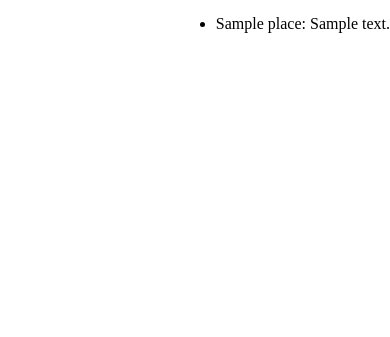
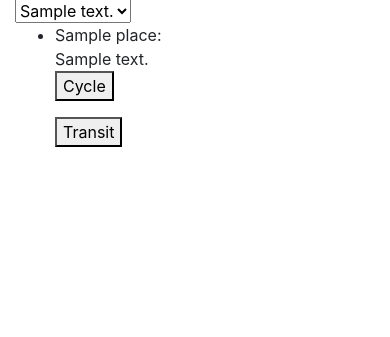
Before and after one commit to mbalasz/FlatCommute, a Django app: page /commute/ in a window 390 px wide. Shown: the part 507-844 px from the top of the page. Run offline with Django 3.2, Linux system fonts and the light colour scheme; tables that the repository leaves empty hold one stand-in row (values such as "Sample post"); some libraries are stand-ins or nearby versions.

Commit message:
Start showing duration time for each place.

```diff
--- a/commute/static/commute/js/map.js
+++ b/commute/static/commute/js/map.js
@@ -1,3 +1,6 @@
+var CYCLE_TRAVEL_MODE = "BICYCLING";
+var TRANSIT_TRAVEL_MODE = "TRANSIT";
+
 var map;
 var currentFlatMarker;
 var markers = [];
@@ -38,30 +41,74 @@ function initMap() {
   });
 }
 
-function showRouteToPlace(placeAddress) {
+function showCyclingRouteToPlace(placeAddress, placeId) {
   if (placeAddress != null) {
-    calculateAndDisplayRoute(getSelectedFlatAddress(), placeAddress);
+    calculateRoute(getSelectedFlatAddress(), placeAddress, CYCLE_TRAVEL_MODE).then(function(directionResult) {
+      directionsDisplay.setDirections(directionResult);
+    });
   }
 }
 
-function calculateAndDisplayRoute(origin, destination) {
+function showTransitRouteToPlace(placeAddress, placeId) {
+  if (placeAddress != null) {
+    calculateRoute(getSelectedFlatAddress(), placeAddress, TRANSIT_TRAVEL_MODE).then(function(directionResult) {
+      directionsDisplay.setDirections(directionResult);
+    });
+  }
+}
+
+function calculateRoute(origin, destination, travelMode) {
+  return new Promise(function(resolve, reject) {
     directionsService.route({
       origin: origin,
       destination: destination,
-    travelMode: "TRANSIT",
+      travelMode: travelMode,
+      transitOptions: {
+        departureTime: new Date('July 30, 2018 13:24:00')
+      },
     }, function(response, status) {
       if (status === 'OK') {
-      directionsDisplay.setDirections(response);
-      showRouteStats(response);
+        resolve(response);
       } else {
-      window.alert('Directions request failed due to ' + status);
+        reject('Directions request failed due to ' + status)
       }
+    });
   });
 }
 
-function showRouteStats(directionResult) {
-  var leg = directionResult.routes[0].legs[0];
-  document.getElementById('stats').innerHTML = leg.duration.text;
+function showRouteStats(directionResult, elementId) {
+  document.getElementById(elementId).innerHTML = leg.duration.text;
+}
+
+function getAddressByPlaceId(placeId) {
+  for (var i = 0; i < places.length; ++i) {
+    if (places[i].id == placeId) {
+      return places[i].address;
+    }
+  }
+  return null;
+}
+
+function updateRouteStats() {
+  for (var i = 0; i < places.length; ++i) {
+    var placeId = places[i].id;
+    var placeEl = document.getElementById(placeId);
+    var address = getAddressByPlaceId(placeId);
+    (function(placeEl) {
+      calculateRoute(getSelectedFlatAddress(), address, CYCLE_TRAVEL_MODE).then(function(directionsResult) {
+        var leg = directionsResult.routes[0].legs[0];
+        placeEl.querySelector("#cycle-time").innerHTML = leg.duration.text;
+      }, function(err) {
+        console.log(err);
+      });
+      calculateRoute(getSelectedFlatAddress(), address, TRANSIT_TRAVEL_MODE).then(function(directionsResult) {
+        var leg = directionsResult.routes[0].legs[0];
+        placeEl.querySelector("#transit-time").innerHTML = leg.duration.text;
+      }, function(err) {
+        console.log(err);
+      });
+    })(placeEl);
+  }
 }
 
 function addInfoWindow(marker, content) {
@@ -164,6 +211,7 @@ function updateFlatMarker() {
   removeMarker(currentFlatMarker);
   resetMap();
   showSelectedFlat();
+  updateRouteStats();
 }
 
 function getFlatMarkerImage() {
--- a/commute/templates/commute/index.html
+++ b/commute/templates/commute/index.html
@@ -17,6 +17,10 @@
         padding: 0;
       }
     </style>
+    <link rel="stylesheet"
+          href="https://maxcdn.bootstrapcdn.com/bootstrap/4.0.0/css/bootstrap.min.css"
+          integrity="sha384-Gn5384xqQ1aoWXA+058RXPxPg6fy4IWvTNh0E263XmFcJlSAwiGgFAW/dAiS6JXm"
+          crossorigin="anonymous">
 </head>
 
 <script>
@@ -40,7 +44,10 @@
 </script>
 <body>
 
-    <div id="map" style="float: left;"></div>
+        <div id="map"></div>
+    <div class="container">
+      <div class="row">
+        <div class="col-4">
             <div id="flat" >
                 <select id="current-flat" onchange="updateFlatMarker();">
                     {% for flat in flats %}
@@ -48,18 +55,37 @@
                     {% endfor %}
                 </select>
             </div>
-    <div id="stats"></div>
-    <div style="float: right;">
+        </div>
+        <div class="col-lg">
+            <div>
                 <ul>
                 {% for place in places %}
                     <li>
-                <div id="{{place.id}}" onclick="showRouteToPlace(fullAddress('{{place.address}}'))">
+                        <div class="row" id="{{place.id}}">
+                            <div class="col-5">
                                 {{place.name}}: {{place.address}}
+                            </div>
+                            <div class="col-sm" onclick="showCyclingRouteToPlace(fullAddress('{{place.address}}'))">
+                              <button>Cycle</button>
+                            </div>
+                            <div  class="col-sm">
+                              <p id="cycle-time"></p>
+                            </div>
+                            <div class="col-sm" onclick="showTransitRouteToPlace(fullAddress('{{place.address}}'))">
+                              <button>Transit</button>
+                            </div>
+                            <div class="col-sm">
+                              <p id="transit-time"></p>
+                            </div>
                         </div>
                     </li>
                 {% endfor %}
                 </ul>
             </div>
+        </div>
+      </div>
+    </div>
+    <div id="stats"></div>
         {% load staticfiles %}
         <script src="{% static 'commute/js/map.js' %}"></script>
     <script src="https://maps.googleapis.com/maps/api/js?key=AIzaSyDYf7j5i15fANkXyRU-A4zjt8_q0AnTzkE&callback=initMap"
```
Lines whose indentation alone changed are shown as unchanged.
